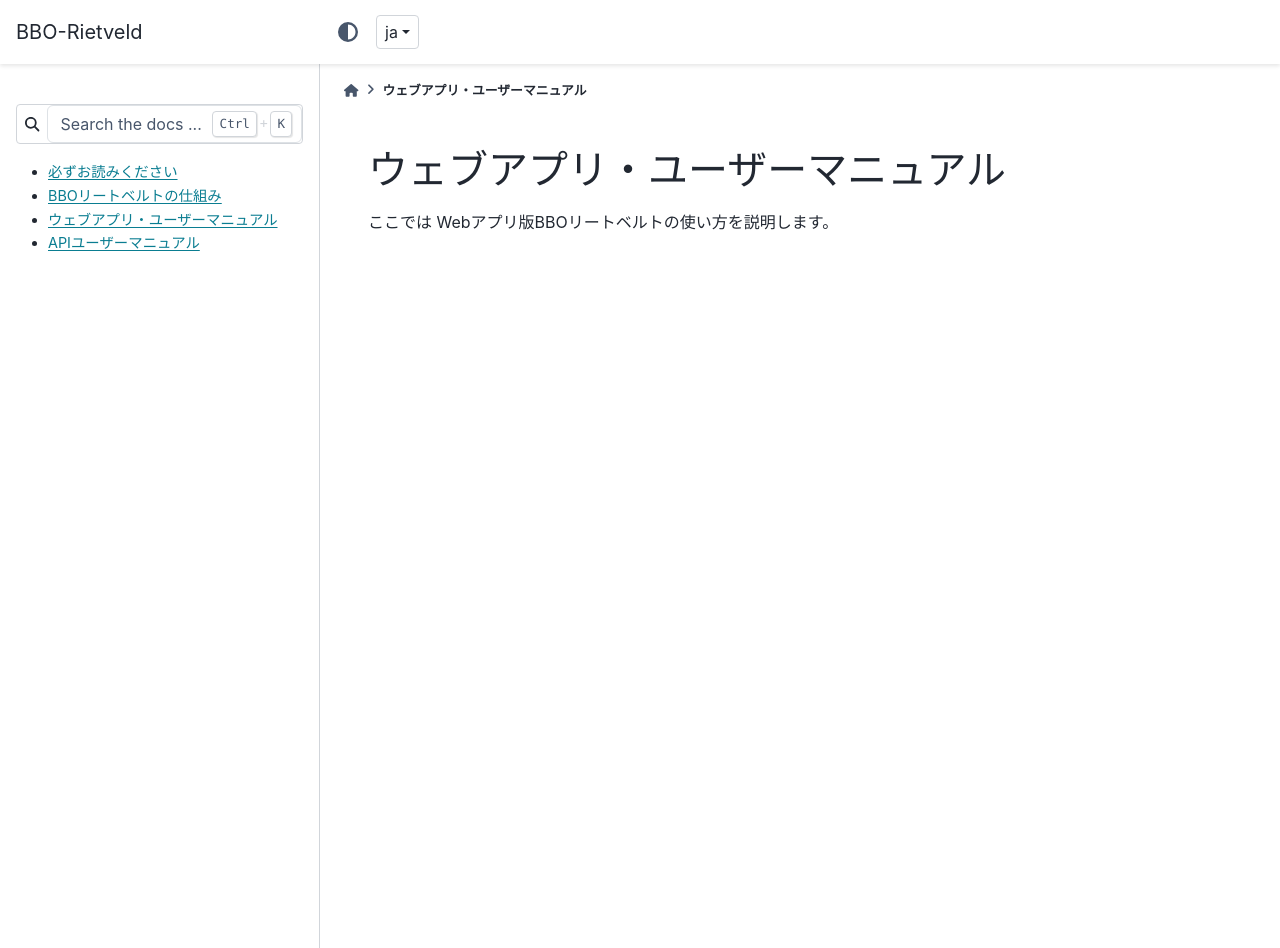
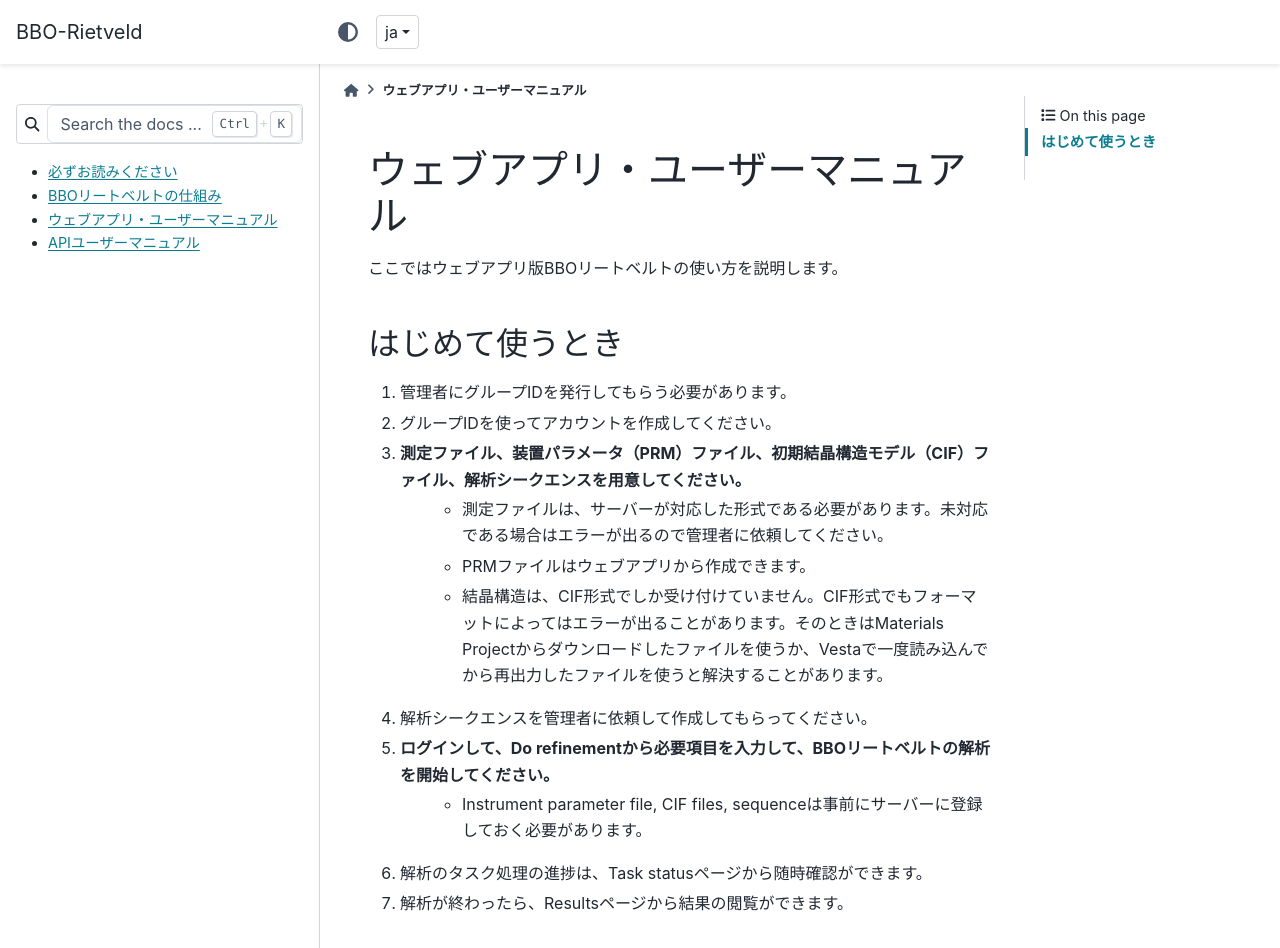
Before and after one commit to quantumbeam/bbordocs, a Sphinx documentation site: the page built from docs/app/index.rst, in a window 1280 px wide and 948 px high. Built offline with Sphinx 7.4.7 and the PyData theme 0.15.4, drawn with Linux system fonts in a browser that asks for light colours.

Commit message:
content: app/はじめて使うとき

```diff
--- a/docs/app/index.rst
+++ b/docs/app/index.rst
@@ -1,4 +1,18 @@
 ウェブアプリ・ユーザーマニュアル
 =================================
 
-ここでは Webアプリ版BBOリートベルトの使い方を説明します。
+ここではウェブアプリ版BBOリートベルトの使い方を説明します。
+
+はじめて使うとき
+----------------------------
+#. 管理者にグループIDを発行してもらう必要があります。
+#. グループIDを使ってアカウントを作成してください。
+#. 測定ファイル、装置パラメータ（PRM）ファイル、初期結晶構造モデル（CIF）ファイル、解析シークエンスを用意してください。
+    - 測定ファイルは、サーバーが対応した形式である必要があります。未対応である場合はエラーが出るので管理者に依頼してください。
+    - PRMファイルはウェブアプリから作成できます。
+    - 結晶構造は、CIF形式でしか受け付けていません。CIF形式でもフォーマットによってはエラーが出ることがあります。そのときはMaterials Projectからダウンロードしたファイルを使うか、Vestaで一度読み込んでから再出力したファイルを使うと解決することがあります。
+#. 解析シークエンスを管理者に依頼して作成してもらってください。
+#. ログインして、Do refinementから必要項目を入力して、BBOリートベルトの解析を開始してください。
+    - Instrument parameter file, CIF files, sequenceは事前にサーバーに登録しておく必要があります。
+#. 解析のタスク処理の進捗は、Task statusページから随時確認ができます。
+#. 解析が終わったら、Resultsページから結果の閲覧ができます。
```
